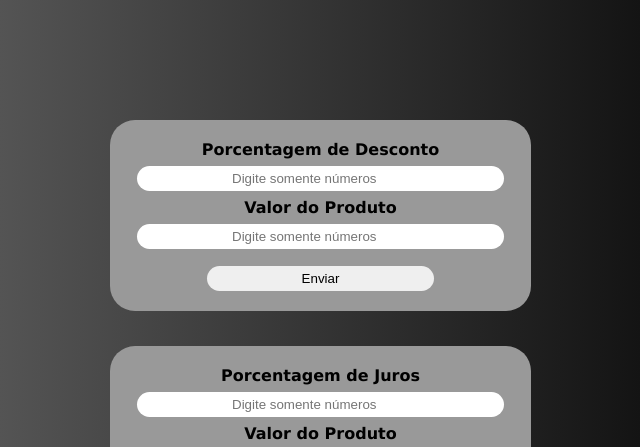
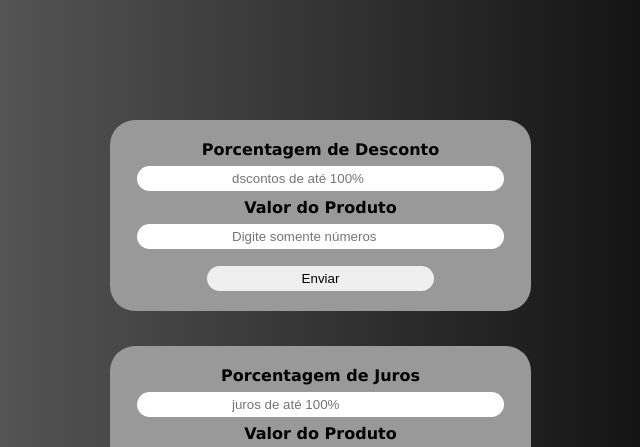
Before and after one commit to felip-araujo/study-nodejs, a plain HTML site: page aula 04-objetos/apenas um teste/index.html in a window 1280 px wide. Shown: the top 447 px of the page, 440-1080 px from the left. Drawn offline with Linux system fonts and the light colour scheme.

Commit message:
logicaz html e css para pc finalizados no projeto pessoal

```diff
--- a/aula 04-objetos/apenas um teste/index.html
+++ b/aula 04-objetos/apenas um teste/index.html
@@ -13,7 +13,7 @@
         <form action="">
 
             <label for="primeiroValor"><p>Porcentagem de Desconto</p></label>
-            <input type="number" id="primeiroValor" name="4" placeholder="Digite somente números">
+            <input type="number" id="primeiroValor" name="4" placeholder="dscontos de até 100%">
             <label for="segundoValor"><p>Valor do Produto</p></label>
             <input type="number" id="segundoValor" name="4" placeholder="Digite somente números">
             <br><button type="submit" onclick="calcularValores()">Enviar</button>
@@ -24,7 +24,7 @@
         <form action="">
 
             <label for="porcentagemJuros"><p>Porcentagem de Juros</p></label>
-            <input type="number" id="porcentagemJuros" name="porcentagemJuros" placeholder="Digite somente números">
+            <input type="number" id="porcentagemJuros" name="porcentagemJuros" placeholder="juros de até 100%">
             <label for="valorProduto"><p>Valor do Produto</p></label>
             <input type="number" id="valorProduto" name="4" placeholder="Digite somente números">
             <br><button type="submit" onclick="calcularJuros()">Enviar</button>
```
